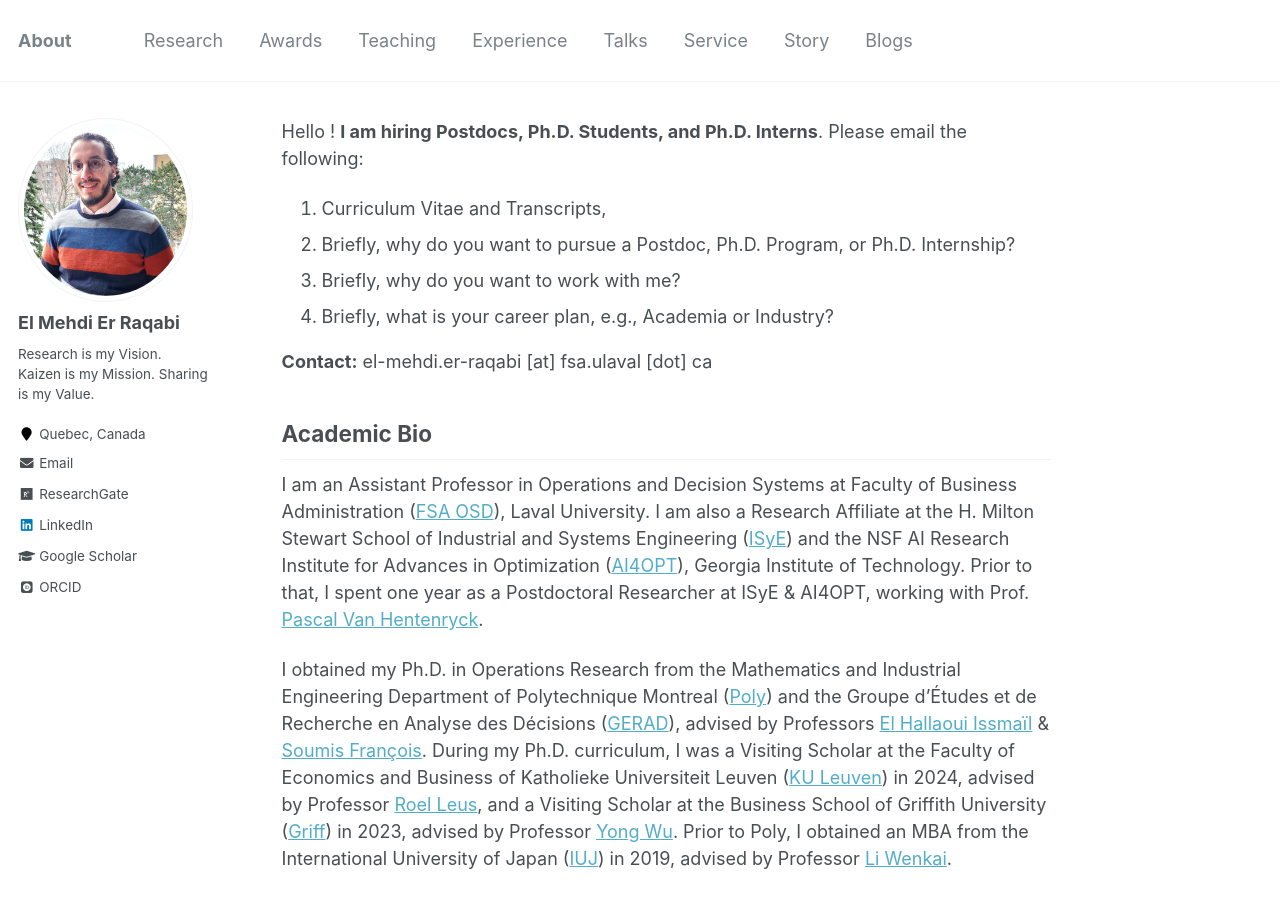
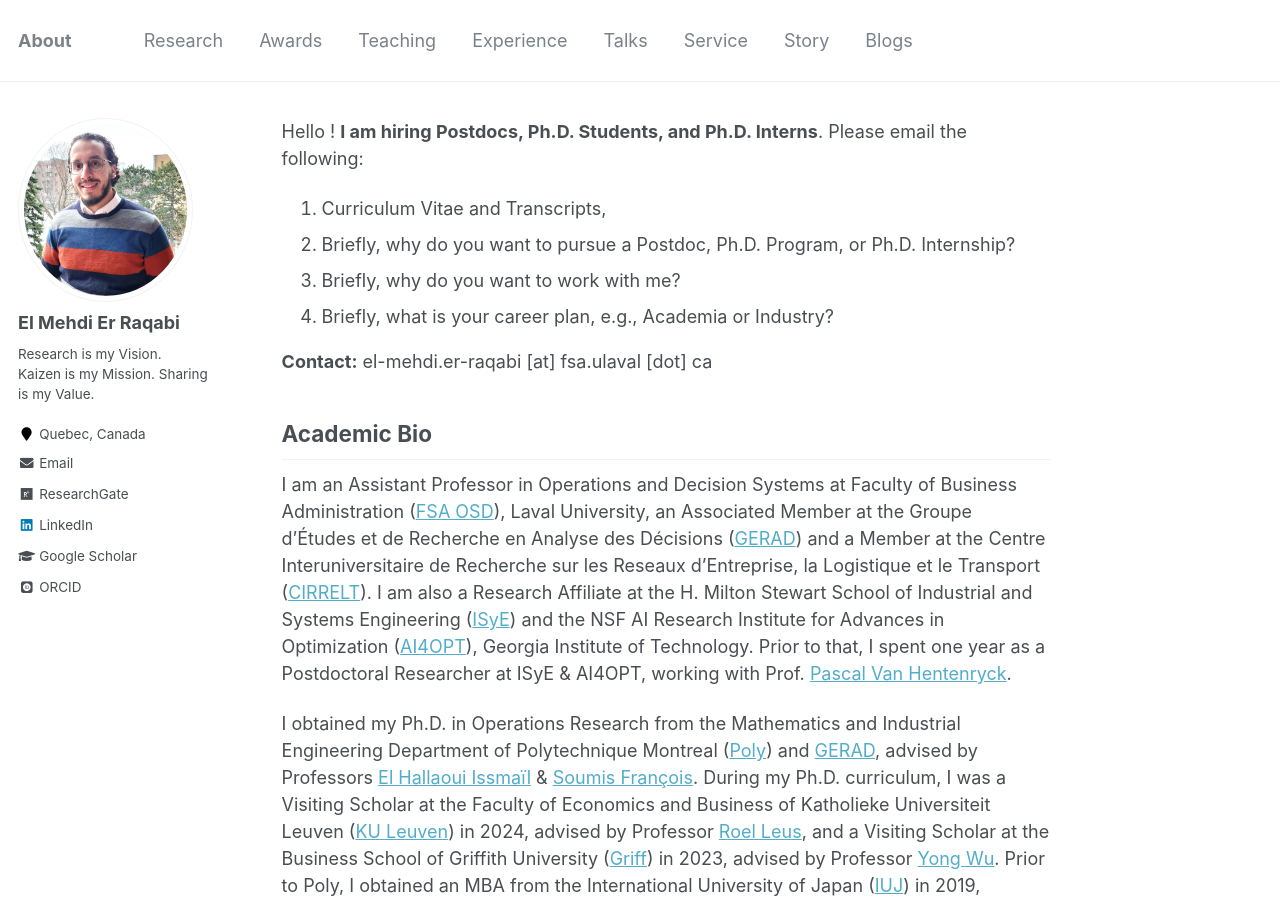
Before and after one commit to RqbMedi/rqbmedi.github.io, a Jekyll site: the page built from _pages/about.md, in a window 1280 px wide and 900 px high. Built offline with Jekyll 4.4.1, drawn with Linux system fonts in a browser that asks for light colours; some web fonts are replaced.

Commit message:
Update about.md

```diff
--- a/_pages/about.md
+++ b/_pages/about.md
@@ -16,9 +16,9 @@ Hello ! **I am hiring Postdocs, Ph.D. Students, and Ph.D. Interns**. Please emai
 Academic Bio
 ------
 
-I am an Assistant Professor in Operations and Decision Systems at Faculty of Business Administration ([FSA OSD](https://www.fsa.ulaval.ca/faculte/departements-ecole/osd/)), Laval University. I am also a Research Affiliate at the H. Milton Stewart School of Industrial and Systems Engineering ([ISyE](https://www.isye.gatech.edu/)) and the NSF AI Research Institute for Advances in Optimization ([AI4OPT](https://www.ai4opt.org/)), Georgia Institute of Technology. Prior to that, I spent one year as a Postdoctoral Researcher at ISyE & AI4OPT, working with Prof. [Pascal Van Hentenryck](https://www.isye.gatech.edu/users/pascal-van-hentenryck).
+I am an Assistant Professor in Operations and Decision Systems at Faculty of Business Administration ([FSA OSD](https://www.fsa.ulaval.ca/faculte/departements-ecole/osd/)), Laval University, an Associated Member at the Groupe d'Études et de Recherche en Analyse des Décisions ([GERAD](https://www.gerad.ca/fr/people/el-mehdi-er-raqabi)) and a Member at the Centre Interuniversitaire de Recherche sur les Reseaux d'Entreprise, la Logistique et le Transport ([CIRRELT](https://www.cirrelt.ca/)). I am also a Research Affiliate at the H. Milton Stewart School of Industrial and Systems Engineering ([ISyE](https://www.isye.gatech.edu/)) and the NSF AI Research Institute for Advances in Optimization ([AI4OPT](https://www.ai4opt.org/)), Georgia Institute of Technology. Prior to that, I spent one year as a Postdoctoral Researcher at ISyE & AI4OPT, working with Prof. [Pascal Van Hentenryck](https://www.isye.gatech.edu/users/pascal-van-hentenryck).
 
-I obtained my Ph.D. in Operations Research from the Mathematics and Industrial Engineering Department of Polytechnique Montreal ([Poly](https://www.polymtl.ca/)) and the Groupe d'Études et de Recherche en Analyse des Décisions ([GERAD](https://www.gerad.ca/en)), advised by Professors [El Hallaoui Issmaïl](https://www.polymtl.ca/expertises/el-hallaoui-issmail) & [Soumis François](https://www.polymtl.ca/expertises/soumis-francois). During my Ph.D. curriculum, I was a Visiting Scholar at the Faculty of Economics and Business of Katholieke Universiteit Leuven ([KU Leuven](https://www.kuleuven.be/english/kuleuven/index.html)) in 2024, advised by Professor [Roel Leus](https://www.kuleuven.be/wieiswie/en/person/00004371), and a Visiting Scholar at the Business School of Griffith University ([Griff](https://www.griffith.edu.au/)) in 2023, advised by Professor [Yong Wu](https://www.griffith.edu.au/griffith-business-school/departments/business-strategy-innovation/contact-us/staff/dr-yong-wu). Prior to Poly, I obtained an MBA from the International University of Japan ([IUJ](https://www.iuj.ac.jp/)) in 2019, advised by Professor [Li Wenkai](http://rmap.iuj.ac.jp/profile/en.1d04074599d978f5.html).
+I obtained my Ph.D. in Operations Research from the Mathematics and Industrial Engineering Department of Polytechnique Montreal ([Poly](https://www.polymtl.ca/)) and [GERAD](https://www.gerad.ca/en), advised by Professors [El Hallaoui Issmaïl](https://www.polymtl.ca/expertises/el-hallaoui-issmail) & [Soumis François](https://www.polymtl.ca/expertises/soumis-francois). During my Ph.D. curriculum, I was a Visiting Scholar at the Faculty of Economics and Business of Katholieke Universiteit Leuven ([KU Leuven](https://www.kuleuven.be/english/kuleuven/index.html)) in 2024, advised by Professor [Roel Leus](https://www.kuleuven.be/wieiswie/en/person/00004371), and a Visiting Scholar at the Business School of Griffith University ([Griff](https://www.griffith.edu.au/)) in 2023, advised by Professor [Yong Wu](https://www.griffith.edu.au/griffith-business-school/departments/business-strategy-innovation/contact-us/staff/dr-yong-wu). Prior to Poly, I obtained an MBA from the International University of Japan ([IUJ](https://www.iuj.ac.jp/)) in 2019, advised by Professor [Li Wenkai](http://rmap.iuj.ac.jp/profile/en.1d04074599d978f5.html).
 
 My research focuses on primal techniques for large-scale optimization. Specifically, I have been exploring the full optimization spectrum that goes from using optimization solvers to using optimization proxies. The full spectrum can be decomposed into four overlapping perspectives: *solver* (commercial, open-source, etc.), *metaheuristics* (local search, simulated annealing, etc.), *exact* (decompositions, branch-and-price, etc.), and *learning* (supervised, unsupervised, etc.).
 
```
